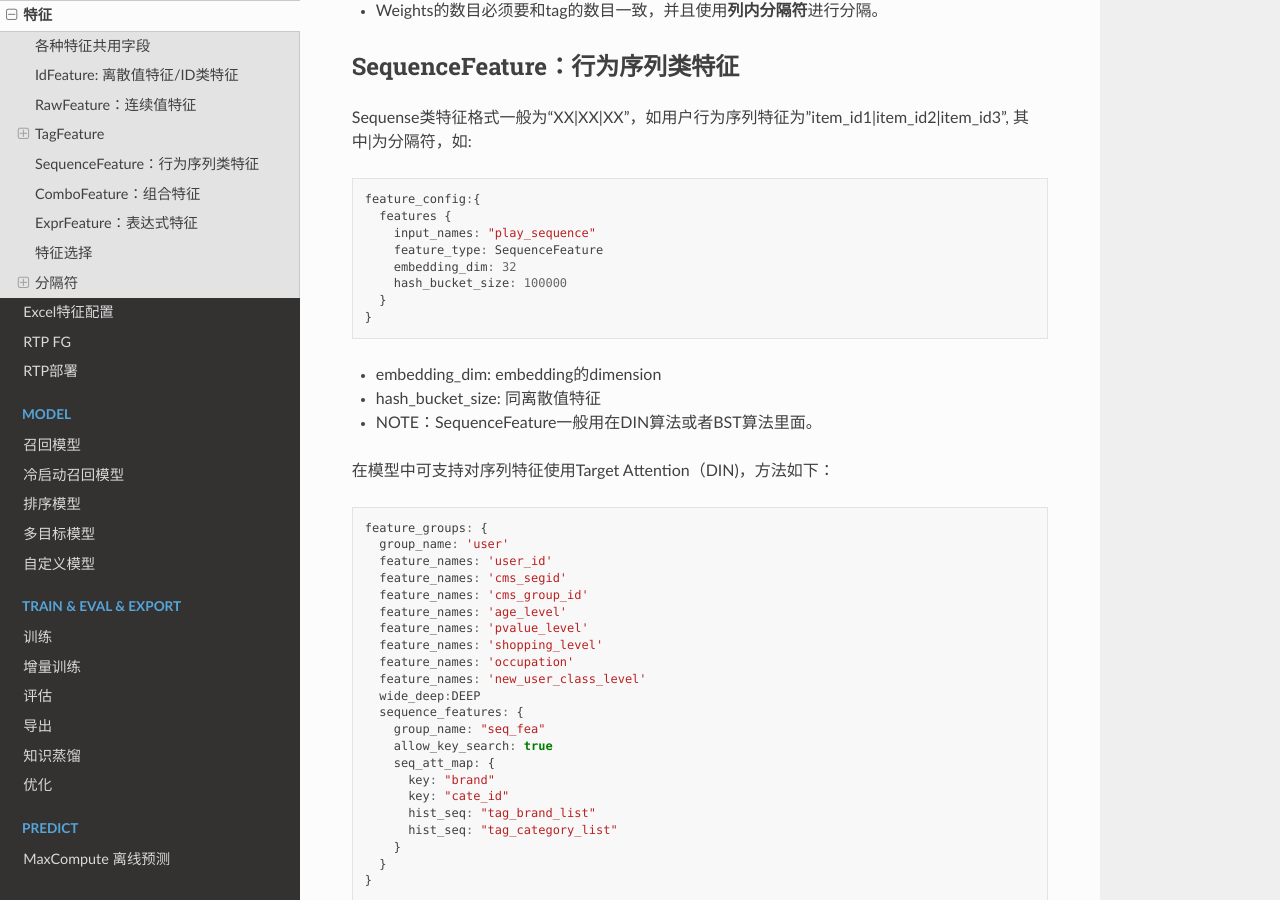
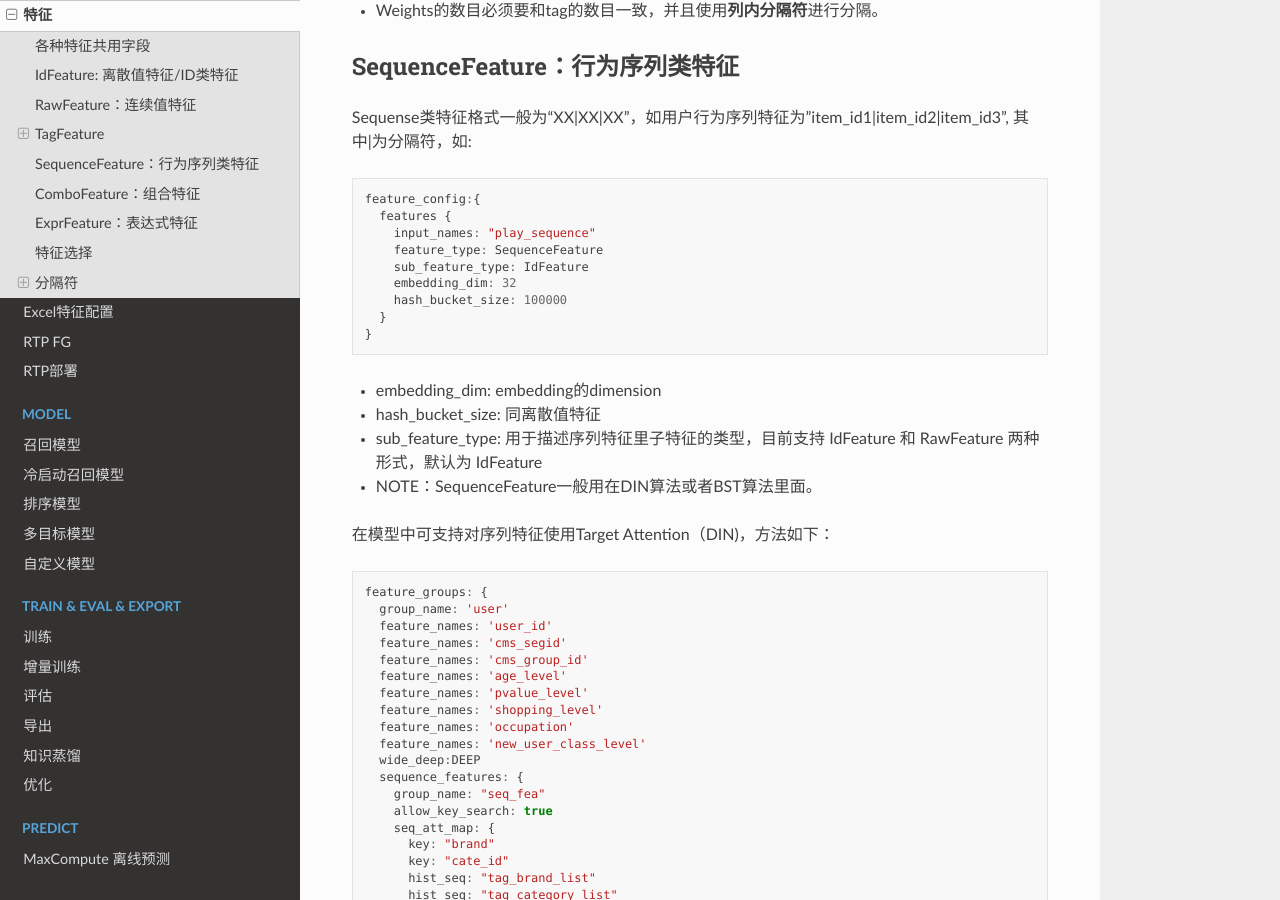
Before and after one commit to alibaba/EasyRec, a Sphinx documentation site: the page built from docs/source/feature/feature.rst, in a window 1280 px wide and 900 px high, scrolled down 3005 px. Built offline with Sphinx 7.4.7 and the Read the Docs theme 2.0.0, drawn with Linux system fonts in a browser that asks for light colours; the version number is read from the project's files by our own code.

Commit message:
add document for sequence feature

```diff
--- a/docs/source/feature/feature.rst
+++ b/docs/source/feature/feature.rst
@@ -241,6 +241,7 @@ Sequense类特征格式一般为“XX\|XX\|XX”，如用户行为序列特征
     features {
       input_names: "play_sequence"
       feature_type: SequenceFeature
+      sub_feature_type: IdFeature
       embedding_dim: 32
       hash_bucket_size: 100000
     }
@@ -248,6 +249,7 @@ Sequense类特征格式一般为“XX\|XX\|XX”，如用户行为序列特征
 
 -  embedding\_dim: embedding的dimension
 -  hash\_bucket\_size: 同离散值特征
+-  sub_feature_type: 用于描述序列特征里子特征的类型，目前支持 IdFeature 和 RawFeature 两种形式，默认为 IdFeature
 -  NOTE：SequenceFeature一般用在DIN算法或者BST算法里面。
 
 在模型中可支持对序列特征使用Target Attention（DIN)，方法如下：
```
